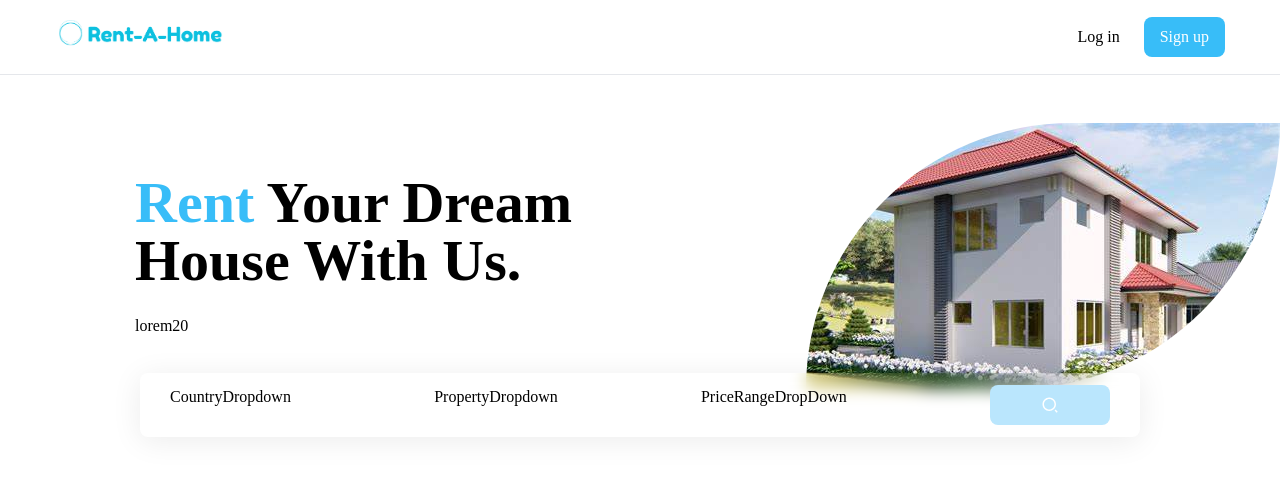
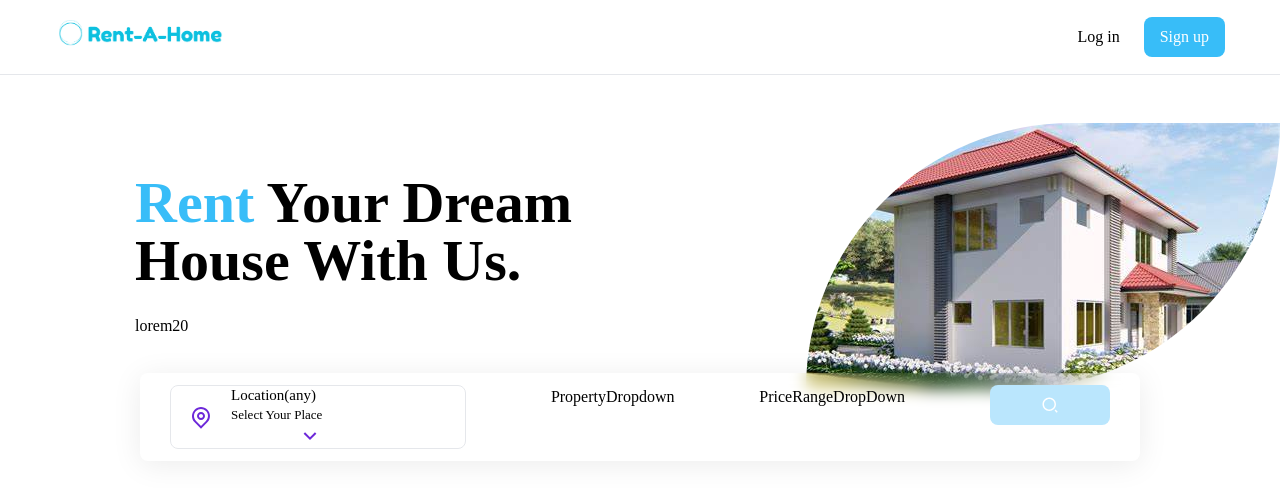
Before and after one commit to SachiniDeSilva/Rent-A-Home, a React (Create React App) app: page / in a window 1280 px wide. Shown: the top 488 px of the page. Built offline with nearby package versions, Linux system fonts and the light colour scheme; a web font is replaced by a local one.

Commit message:
add location drop down

```diff
--- a/src/components/CountryDropdown.js
+++ b/src/components/CountryDropdown.js
@@ -1,8 +1,48 @@
-import React from 'react'
+import React,{useState,useEffect, useContext} from 'react'
+
+
+import {RiMapPinLine,RiArrowDownSLine, RiArrowUpSLine} from 'react-icons/ri'
+import {Menu} from '@headlessui/react'
+import { HouseContext } from './HouseContext'
 
 const CountryDropdown = () => {
+  const {country, setCountry, countries} =useContext(HouseContext)
+  const [isOpen, setIsOpen] =useState(false)
   return (
-    <div>CountryDropdown</div>
+    <Menu as='div' className='dropdown relative '>
+      <Menu.Button onClick={()=> setIsOpen(!isOpen)} className='dropdown-btn w-full text-left'>
+        <RiMapPinLine className='dropdown-icon-primary'/>
+        <div>
+          <div className='text-[15px] font-medium leading-tight'>{country}</div>
+          <div className='text-[13px]'>Select Your Place</div>
+          {
+            isOpen ? (
+              <RiArrowUpSLine className='dropdown-icon-secondary'/>
+            ) :
+          (
+            <RiArrowDownSLine className='dropdown-icon-secondary'/>
+          )
+          }
+        </div>
+      </Menu.Button>
+
+
+
+
+      <Menu.Items>
+        {
+          countries.map((country,index)=> {
+            return(
+              <Menu.Item
+              onClick={()=> setCountry(country)}
+              className='cursor-pointer hover:text-sky-400 transition' as='li' key={index}>
+                {country}
+              </Menu.Item>
+            )
+          })
+        }
+      </Menu.Items>
+    </Menu>
   )
 }
 
--- a/src/components/HouseContext.js
+++ b/src/components/HouseContext.js
@@ -13,6 +13,16 @@
   const [price,setPrice] =useState('Price range (any)');
   const [loading,setLoading] =useState(false);
 
+  useEffect(()=> {
+    const allCountries = houses.map(()=>{
+      return houses.country;
+    })
+
+    const uniqueCountries = ['Location (any)', ...new Set(allCountries)];
+
+
+    setCountries(uniqueCountries)
+  },[])
 
 
   return (
```
